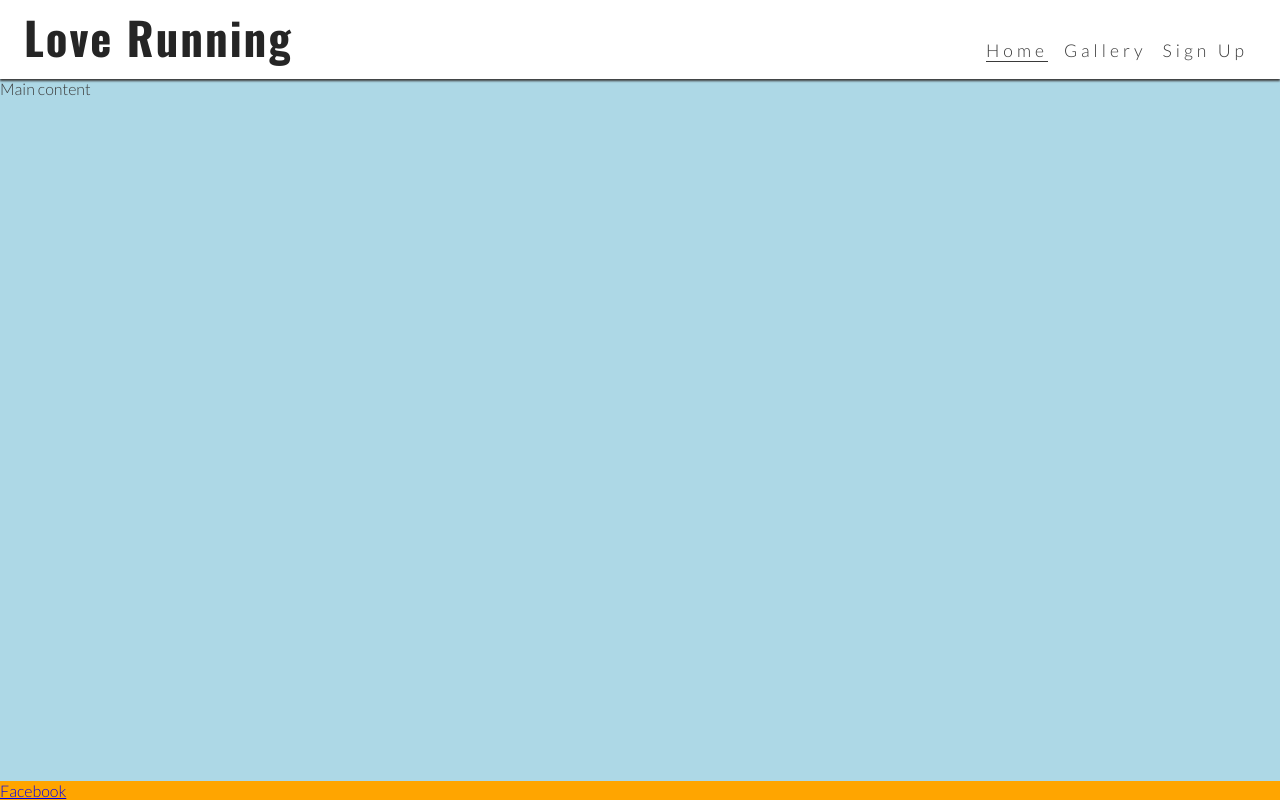
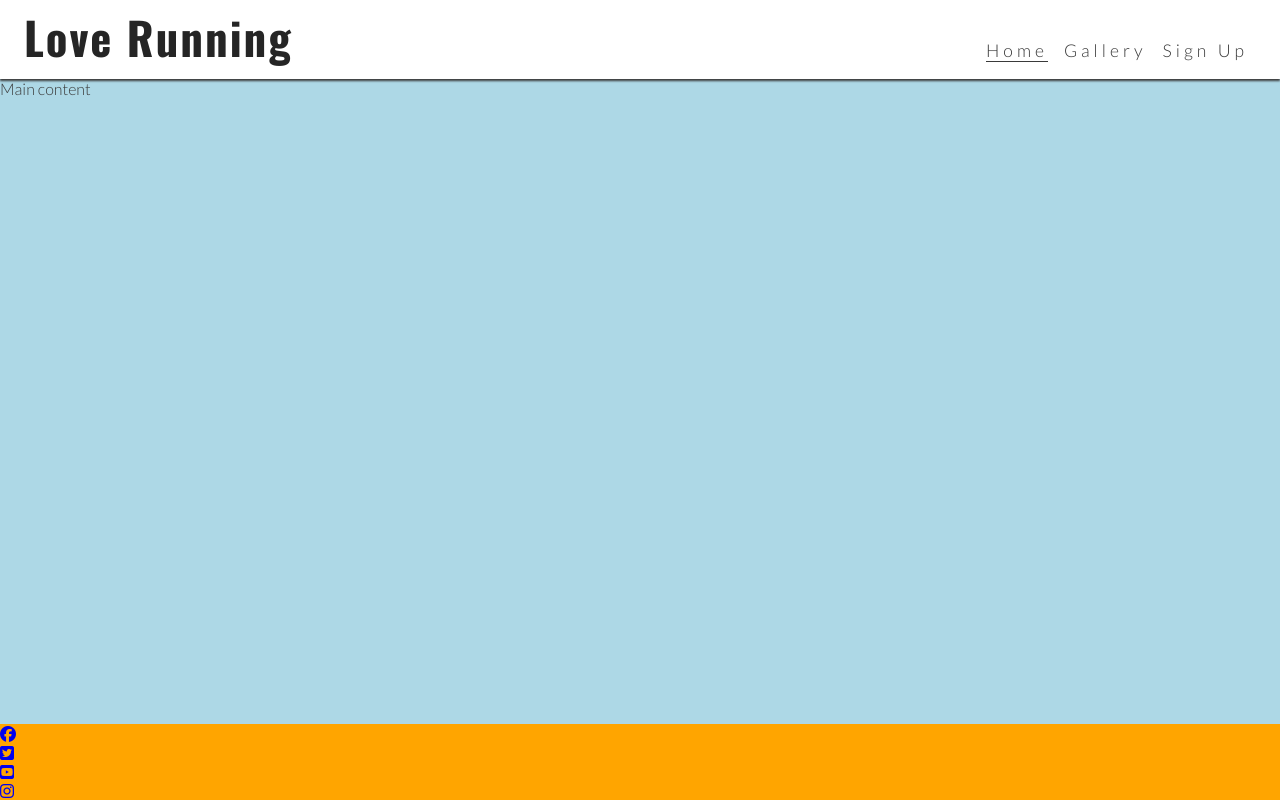
Before and after one commit to Kassem79/love-running, a plain HTML site: page index.html in a window 1280 px wide. Drawn offline with nearby package versions, Linux system fonts and the light colour scheme.

Commit message:
Add remaining links to footer

```diff
--- a/index.html
+++ b/index.html
@@ -23,7 +23,9 @@
             <h1 id="logo">Love Running</h1>
         </a>
         <input type="checkbox" id="nav-toggle" name="nav-toggle">
-        <label for="nav-toggle" class="nav-toggle-label">X</label>
+        <label for="nav-toggle" class="nav-toggle-label">
+            <i class="fa-solid fa-bars"></i>
+        </label>
         <nav>
             <ul id="menu">
                 <li><a href="" class="active">Home</a></li>
@@ -39,7 +41,23 @@
      <!-- Footer -->
       <footer>
         <ul>
-            <li><a href="https://www.facebook.com/" target="_blank" rel="noopener" aria-label="Visit our Twitter page (opens in a new tab)">Facebook</a></li>
+            <li><a href="https://www.facebook.com/" target="_blank" rel="noopener"
+                aria-label="Visit our facebook page (opens in a new tab)"><i class="fa-brands fa-facebook"></i></a></li>
+            <li>
+                <a href="https://www.twitter.com/" target="_blank" rel="noopener"
+                    aria-label="Visit our Twitter page (opens in a new tab)">
+                    <i class="fa-brands fa-twitter-square"></i></a>
+            </li>
+            <li>
+                <a href="https://www.youtube.com/" target="_blank" rel="noopener"
+                    aria-label="Visit our YouTube page (opens in a new tab)">
+                    <i class="fa-brands fa-youtube-square"></i></a>
+            </li>
+            <li>
+                <a href="https://www.instagram.com/" target="_blank" rel="noopener"
+                    aria-label="Visit our Instagram page (opens in a new tab)">
+                    <i class="fa-brands fa-instagram"></i></a>
+            </li>
         </ul>
       </footer>
 
```
